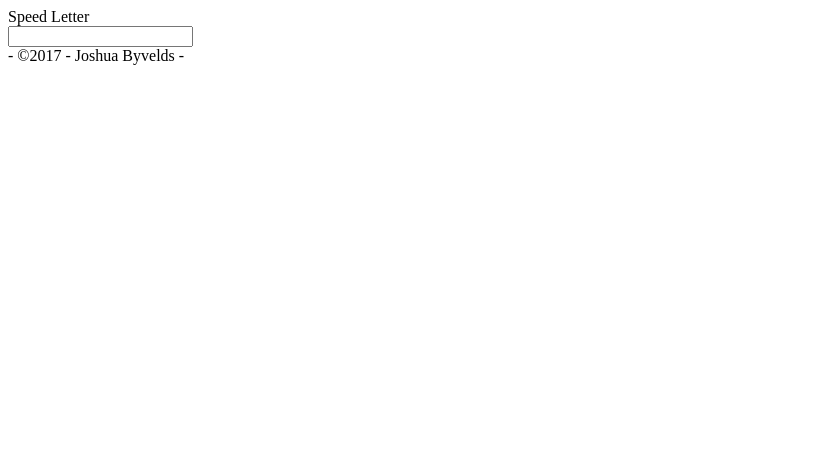
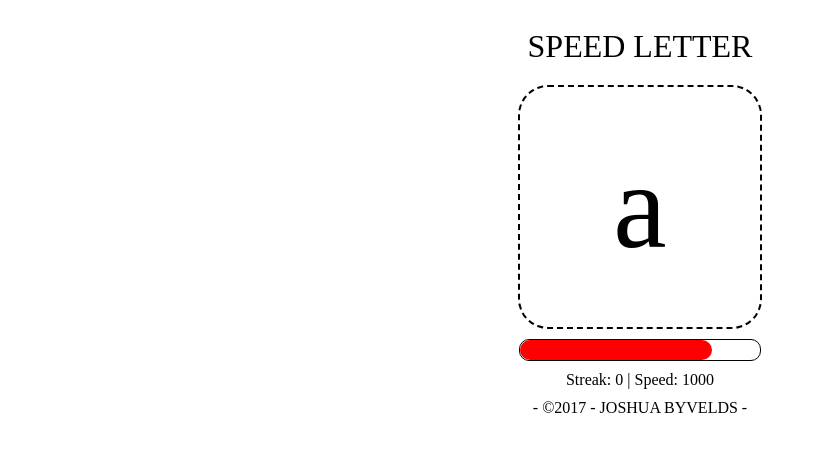
Before and after one commit to joshbyvelds/speed_letter, a plain HTML site: page index.html in a window 1280 px wide. Shown: the whole page, without its empty margins (0-817 px from the left). Drawn offline with nearby package versions, Linux system fonts and the light colour scheme.

Commit message:
added basic game elements and basic styles to game.

```diff
--- a/index.html
+++ b/index.html
@@ -10,8 +10,12 @@
 <body>
     <header>Speed Letter</header>
     <main>
-        <div class="letter"></div>
+        <div class="letter" id="letter">a</div>
+        <div class="timer"><div class="inside"></div></div>
         <input type="text" id="answer" />
+        <div class="stats">
+            Streak: 0 | Speed: 1000
+        </div>
     </main>
     <footer>- &copy;2017 - Joshua Byvelds -</footer>
     <script src="https://ajax.googleapis.com/ajax/libs/jquery/3.2.1/jquery.min.js"></script>
--- a/main.css
+++ b/main.css
@@ -0,0 +1,51 @@
+header{
+    padding: 20px;
+    font-size: 32px;
+    text-transform: uppercase;
+    text-align: center;
+}
+
+
+
+.letter{
+    width: 240px;
+    height: 240px;
+    margin: 0 auto;
+    font-size: 120px;
+    border: dashed 2px black;
+    border-radius: 30px;
+    line-height: 240px;
+    text-align: center;
+}
+
+.timer{
+    width: 240px;
+    height: 20px;
+    margin: 10px auto;
+    border: solid 1px black;
+    border-radius: 10px;
+    background: #fff;
+
+}
+
+.timer .inside{
+    width: 80%;
+    height: 20px;
+    border-radius: 10px;
+    background: red;
+}
+
+.stats{
+    text-align: center;
+}
+
+#answer{
+    display: none;
+}
+
+footer{
+    padding: 10px;
+    font-size: 16px;
+    text-transform: uppercase;
+    text-align: center;
+}
```
